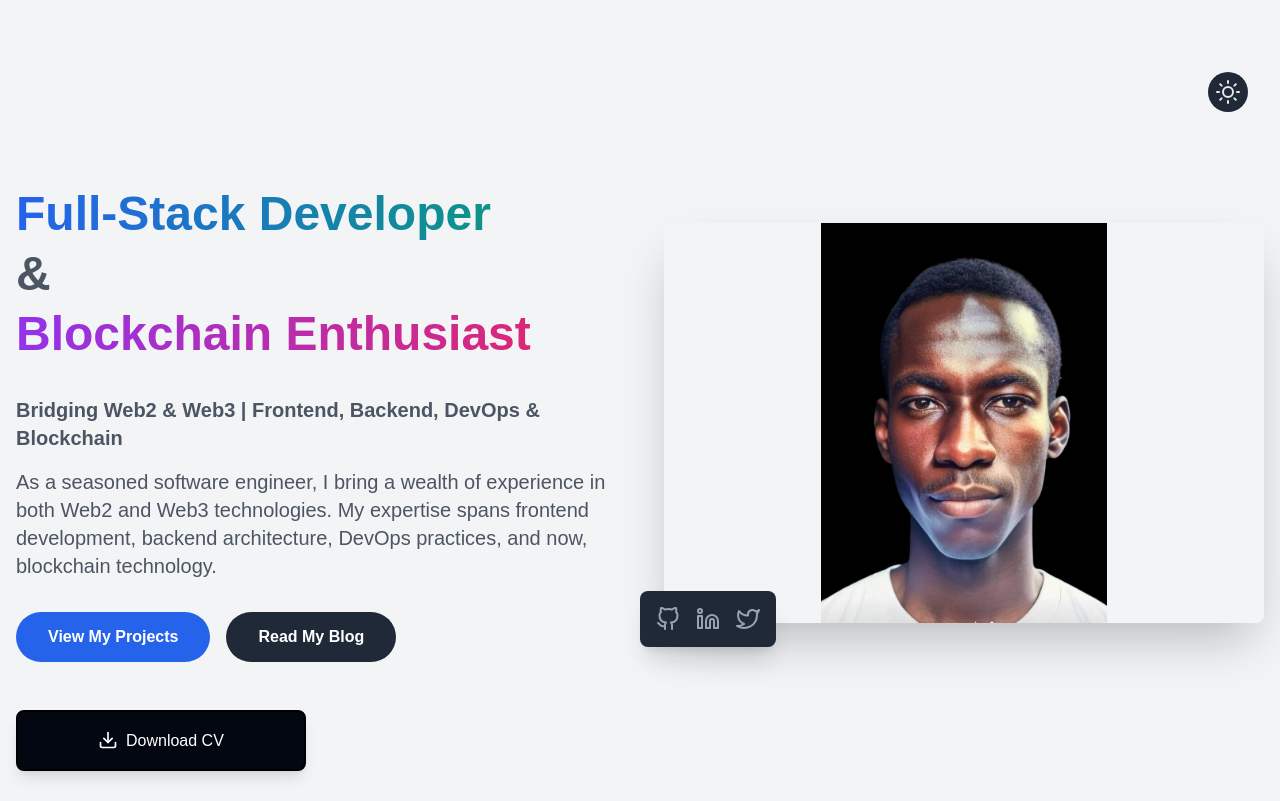
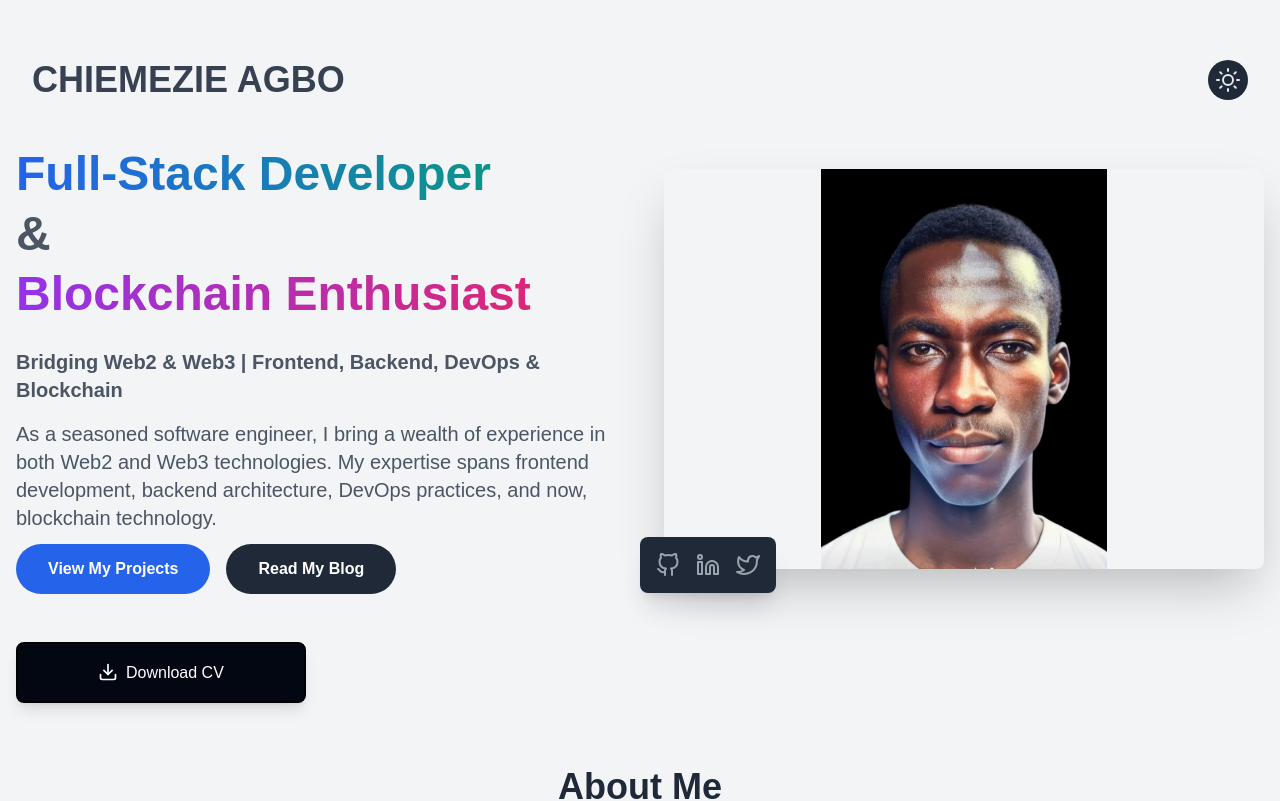
Before and after one commit to chiemezie1/chiemezie_agbo, a Next.js app: page / in a window 1280 px wide. Shown: the top 801 px of the page. Built offline with nearby package versions, Linux system fonts and the light colour scheme.

Commit message:
updated the css file

```diff
--- a/src/app/globals.css
+++ b/src/app/globals.css
@@ -77,3 +77,21 @@ button {
   -ms-overflow-style: none;
   scrollbar-width: none;
 }
+
+.gradient-text {
+  background-clip: text;
+  -webkit-background-clip: text;
+  color: transparent;
+}
+
+.blue-teal {
+  background-image: linear-gradient(to right, #2563eb, #0d9488); /* from-blue-600 to-teal-600 */
+}
+
+.purple-pink {
+  background-image: linear-gradient(to right, #9333ea, #db2777); /* from-purple-600 to-pink-600 */
+}
+
+.ampersand {
+  color: #4b5563; /* text-gray-600 */
+}
--- a/src/components/HeroSection.tsx
+++ b/src/components/HeroSection.tsx
@@ -8,7 +8,7 @@ interface HeroSectionProps {
 
 export default function HeroSection({ controls }: HeroSectionProps) {
   return (
-    <div className="space-y-8">
+    <div className="space-y-3">
       <motion.div
         initial={{ opacity: 0, y: 20 }}
         animate={controls}
@@ -16,16 +16,13 @@ export default function HeroSection({ controls }: HeroSectionProps) {
         transition={{ delay: 0.2 }}
       >
         <h2 className="text-5xl font-bold mb-6 leading-tight">
-          <span className="bg-gradient-to-r from-blue-600 to-teal-600 bg-clip-text text-transparent">
-            Full-Stack Developer
-          </span>
+          <span className="gradient-text blue-teal">Full-Stack Developer</span>
           <br />
-          <span className="text-gray-600"> & </span>
+          <span className="ampersand"> & </span>
           <br />
-          <span className="bg-gradient-to-r from-purple-600 to-pink-600 bg-clip-text text-transparent">
-            Blockchain Enthusiast
-          </span>
+          <span className="gradient-text purple-pink">Blockchain Enthusiast</span>
         </h2>
+
       </motion.div>
 
       <motion.div
--- a/src/components/Navbar.tsx
+++ b/src/components/Navbar.tsx
@@ -10,15 +10,14 @@ interface HeaderProps {
 
 export default function Header({ isDarkMode, toggleDarkMode }: HeaderProps) {
   return (
-    <header className="flex justify-between items-center mb-12 px-4 py-6">
+    <header className="flex justify-between items-center mb-8 px-4 py-3">
       <motion.div
         initial={{ opacity: 0, x: -20 }}
         animate={{ opacity: 1, x: 0 }}
         transition={{ duration: 0.5 }}
       >
-        <h1 className="text-3xl font-bold bg-gradient-to-r from-primary to-secondary bg-clip-text text-transparent">
-          Chiemezie Agbo
-        </h1>
+        <h1 className="text-4xl text-gray-700 font-bold bg-gradient-to-r from-primary to-secondary bg-clip-text">
+          CHIEMEZIE AGBO        </h1>
       </motion.div>
 
       <motion.button
```
